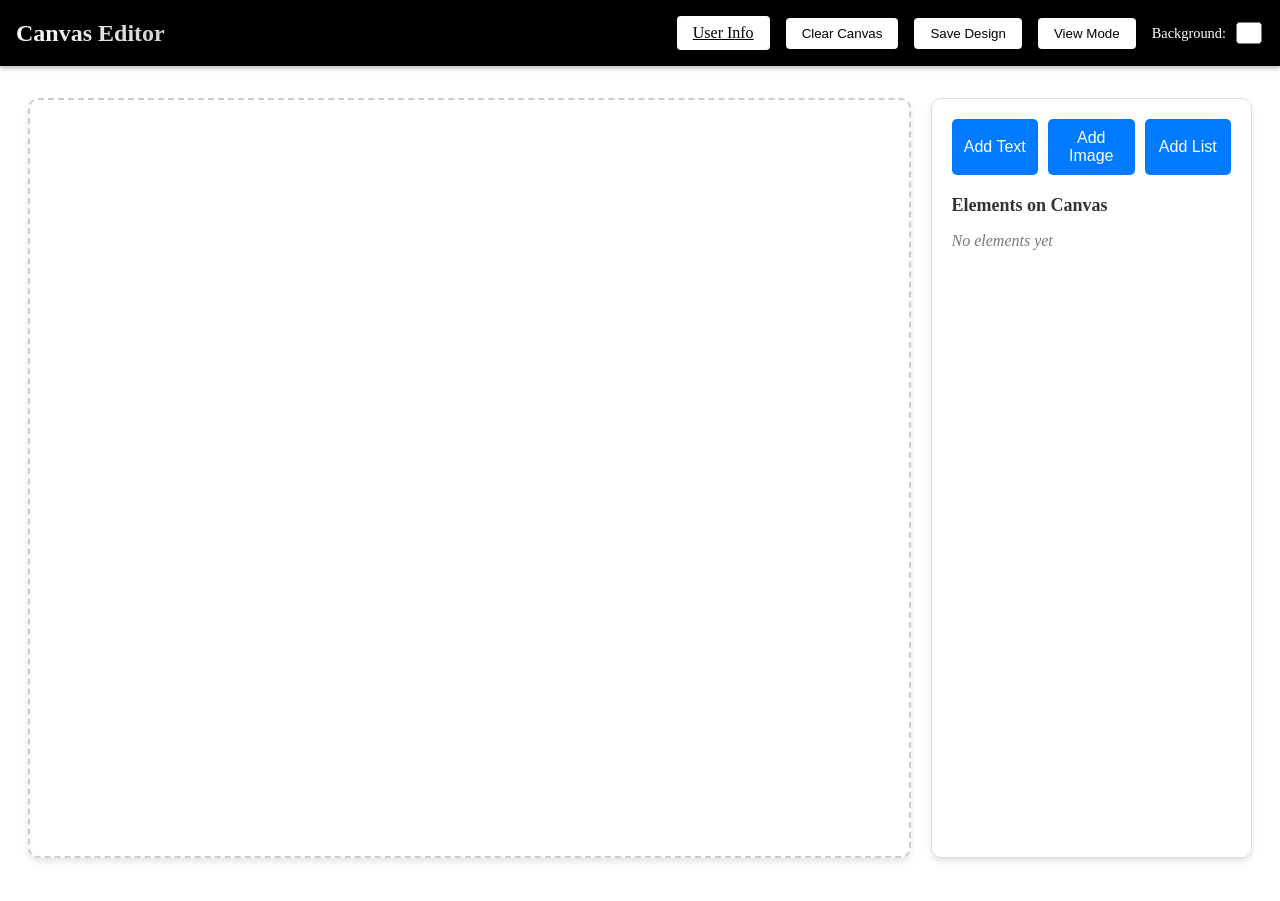
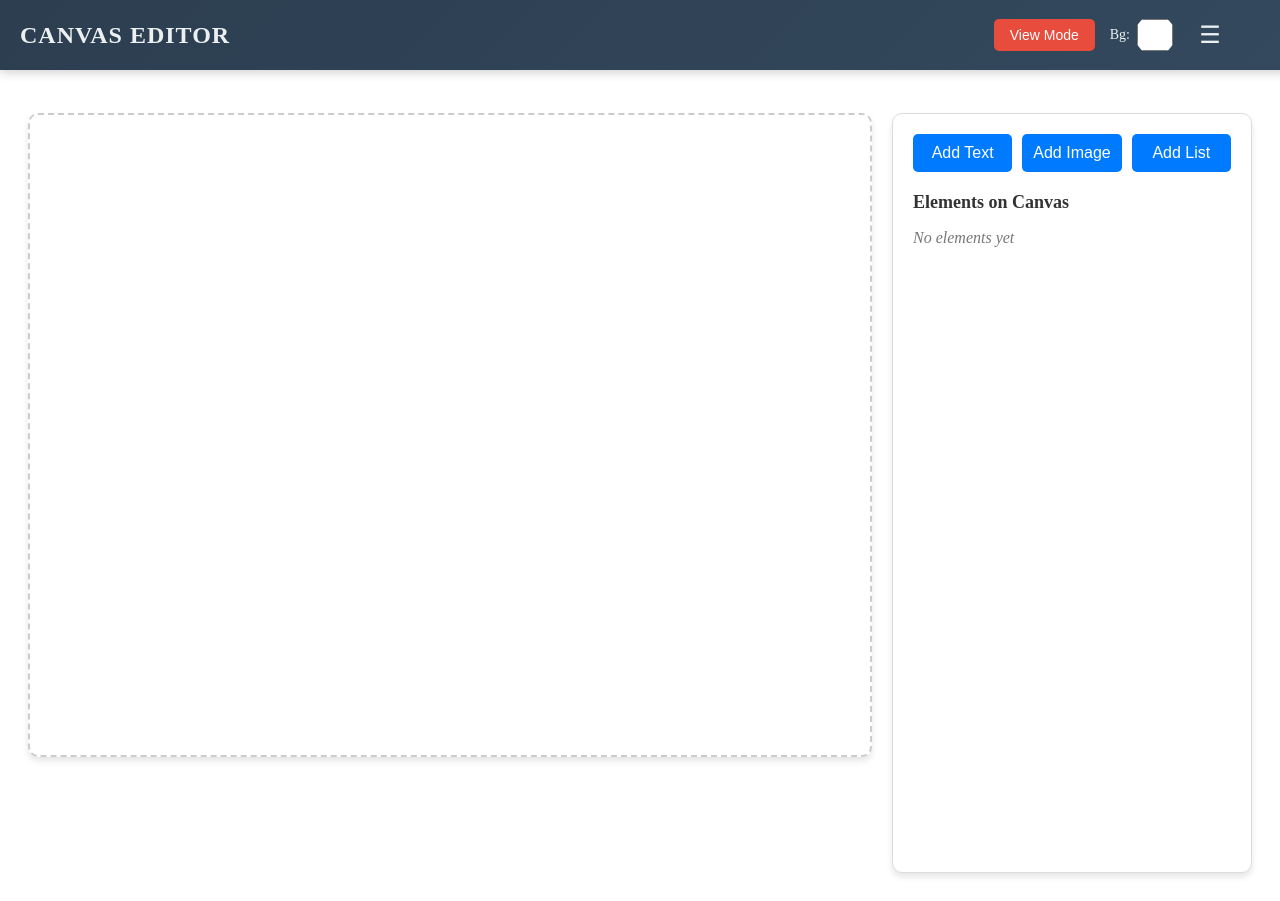
Before and after one commit to vardannm/Drag, a React (Vite) app: page / in a window 1280 px wide. Built offline with nearby package versions, Linux system fonts and the light colour scheme.

Commit message:
new changes

```diff
--- a/src/App.css
+++ b/src/App.css
@@ -1,5 +1,5 @@
 .app-container {
-  padding-top: 70px;
+  padding-top: 85px;
   min-height: 100vh;
   display: flex;
   flex-direction: column;
--- a/src/App.jsx
+++ b/src/App.jsx
@@ -7,14 +7,51 @@ import UserInfo from "./components/UserInfo/UserInfo";
 import "./App.css";
 
 const App = () => {
+  const [canvasBackgroundImage, setCanvasBackgroundImage] = useState(null);
   const [elements, setElements] = useState([]);
   const [canvasBackgroundColor, setCanvasBackgroundColor] = useState("#ffffff");
   const [viewMode, setViewMode] = useState(false);
   const [selectedElementId, setSelectedElementId] = useState(null);
-
+  const [canvasDimensions, setCanvasDimensions] = useState({ width: 800, height: 600 });
+  const [favoriteDimensions, setFavoriteDimensions] = useState(
+    JSON.parse(localStorage.getItem("favoriteDimensions")) || []
+  );
+  const [favoriteDesigns, setFavoriteDesigns] = useState(
+    JSON.parse(localStorage.getItem("favoriteDesigns")) || []
+  );
+  const handleBackgroundImageChange = (e) => {
+    const file = e.target.files[0];
+    if (file) {
+      const reader = new FileReader();
+      reader.onload = (event) => setCanvasBackgroundImage(event.target.result);
+      reader.readAsDataURL(file);
+    }
+  };
+  const saveFavoriteDesign = () => {
+    const design = {
+      id: Date.now(),
+      elements,
+      canvasBackgroundColor,
+      canvasBackgroundImage,
+      canvasDimensions,
+    };
+    const updatedDesigns = [...favoriteDesigns, design];
+    setFavoriteDesigns(updatedDesigns);
+    localStorage.setItem("favoriteDesigns", JSON.stringify(updatedDesigns));
+  };
+  const applyFavoriteDesign = (design) => {
+    setElements(design.elements);
+    setCanvasBackgroundColor(design.canvasBackgroundColor);
+    setCanvasBackgroundImage(design.canvasBackgroundImage);
+    setCanvasDimensions(design.canvasDimensions);
+  };
   const removeElement = (id) => {
     setElements((prev) => prev.filter((el) => el.id !== id));
     if (selectedElementId === id) setSelectedElementId(null);
+  };
+  const handleDimensionChange = (e) => {
+    const { name, value } = e.target;
+    setCanvasDimensions((prev) => ({ ...prev, [name]: parseInt(value) || 0 }));
   };
 
   const removeAllElements = () => {
@@ -37,6 +74,16 @@ const App = () => {
       console.log("Toggling viewMode, new value:", !prev);
       return !prev;
     });
+  };
+  const saveFavoriteDimension = () => {
+    const newFavorite = { ...canvasDimensions, id: Date.now() };
+    const updatedFavorites = [...favoriteDimensions, newFavorite];
+    setFavoriteDimensions(updatedFavorites);
+    localStorage.setItem("favoriteDimensions", JSON.stringify(updatedFavorites));
+  };
+
+  const applyFavoriteDimension = (dim) => {
+    setCanvasDimensions({ width: dim.width, height: dim.height });
   };
 
   const addOrDuplicateElement = (type, config, options = {}) => {
@@ -79,9 +126,12 @@ const App = () => {
         removeAllElements={removeAllElements}
         updateElement={updateElement}
         canvasBackgroundColor={canvasBackgroundColor}
+        canvasBackgroundImage={canvasBackgroundImage}
+          handleBackgroundImageChange={handleBackgroundImageChange}
         viewMode={viewMode}
         selectedElementId={selectedElementId}
         setSelectedElementId={setSelectedElementId}
+        canvasDimensions={canvasDimensions}
       />
       <Panel
         setElements={addOrDuplicateElement}
@@ -104,8 +154,17 @@ const App = () => {
           setElements={setElements}
           canvasBackgroundColor={canvasBackgroundColor}
           handleBackgroundColorChange={handleBackgroundColorChange}
+          handleBackgroundImageChange={handleBackgroundImageChange}
           viewMode={viewMode}
           toggleViewMode={toggleViewMode}
+          canvasDimensions={canvasDimensions}
+          handleDimensionChange={handleDimensionChange}
+          favoriteDimensions={favoriteDimensions}
+          saveFavoriteDimension={saveFavoriteDimension}
+          applyFavoriteDimension={applyFavoriteDimension}
+          saveFavoriteDesign={saveFavoriteDesign}
+          favoriteDesigns={favoriteDesigns}
+          applyFavoriteDesign={applyFavoriteDesign}
         />
         <Routes>
           <Route path="/" element={<Editor />} />
--- a/src/components/Canvas/Canvas.css
+++ b/src/components/Canvas/Canvas.css
@@ -1,5 +1,5 @@
 .canvas {
-    flex: 3;
+  width: 800px; /* Fallback if inline style fails */
   background-color: #fff;
   border: 2px dashed #ccc;
   border-radius: 10px;
@@ -9,7 +9,6 @@
   position: relative;
   min-height: 500px;
 }
-
   .remove-all-button {
     display: block;
     width: 100%;
--- a/src/components/Canvas/Canvas.jsx
+++ b/src/components/Canvas/Canvas.jsx
@@ -15,13 +15,15 @@ const Canvas = ({
   viewMode,
   selectedElementId,
   setSelectedElementId,
+  canvasBackgroundImage,
+  canvasDimensions = { width: 800, height: 600 }, // Default fallback
 }) => {
   const [alignmentLines, setAlignmentLines] = useState([]);
   const { setNodeRef } = useDroppable({ id: "canvas" });
 
   const handleDragMove = (event) => {
     const { active, delta } = event;
-    const snapThreshold = 10; // Reduced for precision; adjustable
+    const snapThreshold = 10;
     const draggingElement = elements.find((el) => el.id === active.id);
     if (!draggingElement) {
       setAlignmentLines([]);
@@ -31,16 +33,15 @@ const Canvas = ({
     const newX = draggingElement.position.x + delta.x;
     const newY = draggingElement.position.y + delta.y;
     const newRotation = draggingElement.rotation || 0;
-    const { width = 100, height = 50 } = draggingElement.config || {}; // Default size if not provided
+    const { width = 100, height = 50 } = draggingElement.size || {};
 
     const lines = [];
     elements.forEach((el) => {
       if (el.id !== active.id) {
         const { x: otherX, y: otherY } = el.position;
-        const { width: otherWidth = 100, height: otherHeight = 50 } = el.config || {};
+        const { width: otherWidth = 100, height: otherHeight = 50 } = el.size || {};
         const otherRotation = el.rotation || 0;
 
-        // Horizontal alignments (top, center, bottom)
         const draggingTop = newY;
         const draggingCenterY = newY + height / 2;
         const draggingBottom = newY + height;
@@ -58,7 +59,6 @@ const Canvas = ({
           lines.push({ type: "horizontal", position: otherBottom });
         }
 
-        // Vertical alignments (left, center, right)
         const draggingLeft = newX;
         const draggingCenterX = newX + width / 2;
         const draggingRight = newX + width;
@@ -76,7 +76,6 @@ const Canvas = ({
           lines.push({ type: "vertical", position: otherRight });
         }
 
-        // Diagonal (45° or 135°) with tolerance
         const dx = Math.abs(draggingCenterX - otherCenterX);
         const dy = Math.abs(draggingCenterY - otherCenterY);
         if (dx > 0 && dy > 0 && Math.abs(dx - dy) < snapThreshold * 2) {
@@ -88,19 +87,18 @@ const Canvas = ({
           });
         }
 
-        // Rotation snap
         if (Math.abs(newRotation - otherRotation) < 5) {
           lines.push({ type: "rotation", position: otherY, rotation: otherRotation });
         }
       }
     });
 
-    setAlignmentLines(lines.slice(0, 5)); // Limit to 5 lines for performance
+    setAlignmentLines(lines.slice(0, 5));
   };
 
   const handleDragEnd = (event) => {
     const { active, delta } = event;
-    const snapThreshold = 5; // Tighter for final snap
+    const snapThreshold = 5;
 
     setElements((prev) =>
       prev.map((el) => {
@@ -108,15 +106,13 @@ const Canvas = ({
           let newX = el.position.x + delta.x;
           let newY = el.position.y + delta.y;
           let newRotation = el.rotation || 0;
-          const { width = 100, height = 50 } = el.config || {};
+          const { width = 100, height = 50 } = el.size || {};
 
           prev.forEach((otherEl) => {
             if (otherEl.id !== active.id) {
               const { x: otherX, y: otherY } = otherEl.position;
-              const { width: otherWidth = 100, height: otherHeight = 50 } = otherEl.config || {};
+              const { width: otherWidth = 100, height: otherHeight = 50 } = otherEl.size || {};
               const otherRotation = otherEl.rotation || 0;
-
-              // Snap to horizontal
               if (Math.abs(newY - otherY) < snapThreshold) newY = otherY;
               if (Math.abs(newY + height / 2 - (otherY + otherHeight / 2)) < snapThreshold) {
                 newY = otherY + otherHeight / 2 - height / 2;
@@ -125,7 +121,6 @@ const Canvas = ({
                 newY = otherY + otherHeight - height;
               }
 
-              // Snap to vertical
               if (Math.abs(newX - otherX) < snapThreshold) newX = otherX;
               if (Math.abs(newX + width / 2 - (otherX + otherWidth / 2)) < snapThreshold) {
                 newX = otherX + otherWidth / 2 - width / 2;
@@ -134,7 +129,6 @@ const Canvas = ({
                 newX = otherX + otherWidth - width;
               }
 
-              // Snap rotation
               if (Math.abs(newRotation - otherRotation) < 5) newRotation = otherRotation;
             }
           });
@@ -171,7 +165,14 @@ const Canvas = ({
         className="canvas"
         onDrop={handleDrop}
         onDragOver={(e) => e.preventDefault()}
-        style={{ backgroundColor: canvasBackgroundColor }}
+        style={{
+          backgroundColor: canvasBackgroundImage ? "transparent" : canvasBackgroundColor,
+          backgroundImage: canvasBackgroundImage ? `url(${canvasBackgroundImage})` : "none",
+          backgroundSize: "cover",
+          backgroundPosition: "center",
+          width: `${canvasDimensions.width}px`,
+          height: `${canvasDimensions.height}px`,
+        }}
       >
         {alignmentLines.map((line, index) => (
           <AlignmentLine
--- a/src/components/Navbar/Navbar.css
+++ b/src/components/Navbar/Navbar.css
@@ -1,71 +1,210 @@
-/* src/components/Navbar/Navbar.css */
 .navbar {
-    background-color: #000000;
-    color: #ffffff;
-    padding: 1rem;
+  position: fixed;
+  top: 0;
+  left: 0;
+  width: 100%;
+  background: linear-gradient(135deg, #2c3e50, #34495e);
+  padding: 15px 20px;
   display: flex;
   justify-content: space-between;
   align-items: center;
-    box-shadow: 0 2px 5px rgba(0, 0, 0, 0.3);
-    position: fixed;
-    top: 0;
-    left: 0;
-    right: 0;
+  box-shadow: 0 2px 10px rgba(0, 0, 0, 0.2);
   z-index: 1000;
-
 }
 
 .navbar-brand {
-    font-size: 1.5rem;
-    font-weight: bold;
+  flex: 1;
 }
 
 .brand-text {
-    background: linear-gradient(45deg, #ffffff, #cccccc);
-    -webkit-background-clip: text;
-    background-clip: text;
-    color: transparent;
+  font-size: 24px;
+  font-weight: 600;
+  color: #ecf0f1;
+  letter-spacing: 1px;
+  text-transform: uppercase;
 }
 
-  .navbar-menu {
+.navbar-controls {
   display: flex;
   align-items: center;
-    gap: 1rem;
+  gap: 15px;
+  margin-right: 70px;
 }
 
 .navbar-button {
-    background-color: #ffffff;
-    color: #000000;
+  padding: 8px 16px;
   border: none;
-    padding: 0.5rem 1rem;
-    border-radius: 4px;
+  border-radius: 5px;
+  background-color: #3498db;
+  color: #fff;
+  font-size: 14px;
   cursor: pointer;
-    font-weight: 500;
-    transition: all 0.3s ease;
-    link-decoration: none;
+  transition: background-color 0.3s ease, transform 0.2s ease;
 }
 
 .navbar-button:hover {
-    background-color: #e0e0e0;
+  background-color: #2980b9;
   transform: translateY(-2px);
+}
+
+.view-mode-toggle {
+  background-color: #e74c3c;
+}
+
+.view-mode-toggle:hover {
+  background-color: #c0392b;
 }
 
 .navbar-color-picker {
   display: flex;
   align-items: center;
-    gap: 0.5rem;
+  gap: 5px;
 }
 
 .navbar-color-picker label {
-    font-size: 0.9rem;
+  color: #ecf0f1;
+  font-size: 14px;
 }
 
 .navbar-color-picker input[type="color"] {
+  width: 40px;
+  height: 40px;
   border: none;
+  border-radius: 50%;
+  cursor: pointer;
+  padding: 0;
+  background: none;
+}
+
+.hamburger {
+  display: flex;
+  align-items: center;
+  justify-content: center;
+  width: 40px;
+  height: 40px;
+  font-size: 24px;
+  background: none;
+  border: none;
+  color: #ecf0f1;
+  cursor: pointer;
+  transition: color 0.3s ease;
+}
+
+.hamburger:hover {
+  color: #3498db;
+}
+
+.navbar-dropdown {
+  position: absolute;
+  top: 100%;
+  right: 90px;
+  width: 300px;
+  background: #fff;
+  border-radius: 10px;
+  box-shadow: 0 4px 15px rgba(0, 0, 0, 0.2);
+  padding: 15px;
+  display: flex;
+  flex-direction: column;
+  gap: 15px;
+  animation: slideIn 0.3s ease-out;
+}
+
+
+.dropdown-section {
+  display: flex;
+  flex-direction: column;
+  gap: 10px;
+}
+
+.dropdown-section h4 {
+  margin: 0;
+  font-size: 16px;
+  color: #2c3e50;
+  border-bottom: 1px solid #eee;
+  padding-bottom: 5px;
+}
+
+.dropdown-button {
+  padding: 8px 12px;
+  border: none;
+  border-radius: 5px;
+  background-color: #3498db;
+  color: #fff;
+  font-size: 14px;
+  text-align: left;
+  cursor: pointer;
+  transition: background-color 0.3s ease, transform 0.2s ease;
+  text-decoration: none;
+}
+
+.dropdown-button:hover {
+  background-color: #2980b9;
+  transform: translateX(5px);
+}
+
+.dropdown-select {
+  padding: 8px;
+  border: 1px solid #ddd;
+  border-radius: 5px;
+  font-size: 14px;
+  background-color: #f9f9f9;
+  cursor: pointer;
+}
+
+.navbar-dimensions {
+  display: flex;
+  align-items: center;
+  gap: 10px;
+  flex-wrap: wrap;
+}
+
+.navbar-dimensions label {
+  font-size: 14px;
+  color: #2c3e50;
+}
+
+.navbar-dimensions input[type="number"] {
+  width: 80px;
+  padding: 5px;
+  border: 1px solid #ddd;
+  border-radius: 5px;
+  font-size: 14px;
+}
+
+.dropdown-file-label {
+  display: flex;
+  flex-direction: column;
+  gap: 5px;
+  font-size: 14px;
+  color: #2c3e50;
+}
+
+.dropdown-file-label input[type="file"] {
+  font-size: 12px;
+}
+
+@keyframes slideIn {
+  from {
+    opacity: 0;
+    transform: translateY(-10px);
+  }
+  to {
+    opacity: 1;
+    transform: translateY(0);
+  }
+}
+
+@media (max-width: 768px) {
+  .navbar-controls {
+    gap: 10px;
+    margin-right: 70px;
+  }
+  .navbar-color-picker input[type="color"] {
     width: 30px;
     height: 30px;
-    border-radius: 50%;
-    padding: 0;
-    cursor: pointer;
-    background-color: transparent;
   }
+  .navbar-dropdown {
+    width: 250px;
+    right: 80px;
+  }
+}
--- a/src/components/Navbar/Navbar.jsx
+++ b/src/components/Navbar/Navbar.jsx
@@ -1,4 +1,4 @@
-import React from "react";
+import React, { useState } from "react";
 import { Link } from "react-router-dom";
 import "./Navbar.css";
 
@@ -10,36 +10,59 @@ const Navbar = ({
   handleBackgroundColorChange,
   viewMode,
   toggleViewMode,
+  canvasBackgroundImage,
+  handleBackgroundImageChange,
+  canvasDimensions,
+  handleDimensionChange,
+  favoriteDimensions,
+  saveFavoriteDimension,
+  applyFavoriteDimension,
+   saveFavoriteDesign,
+   favoriteDesigns,
+   applyFavoriteDesign, setCanvasBackgroundColor, setCanvasBackgroundImage, setCanvasDimensions
 }) => {
+  const [isMenuOpen, setIsMenuOpen] = useState(false);
+  const toggleMenu = () => setIsMenuOpen((prev) => !prev);
+  const saveDesignToFile = () => {
+    const design = {
+      elements,
+      canvasBackgroundColor,
+      canvasBackgroundImage,
+      canvasDimensions,
+    };
+    const blob = new Blob([JSON.stringify(design, null, 2)], { type: "application/json" });
+    const url = URL.createObjectURL(blob);
+    const link = document.createElement("a");
+    link.href = url;
+    link.download = `menu-design-${Date.now()}.json`;
+    link.click();
+    URL.revokeObjectURL(url);
+  };
+  const loadDesignFromFile = (e) => {
+    const file = e.target.files[0];
+    if (file) {
+      const reader = new FileReader();
+      reader.onload = (event) => {
+        const design = JSON.parse(event.target.result);
+        setElements(design.elements);
+        setCanvasBackgroundColor(design.canvasBackgroundColor);
+        setCanvasBackgroundImage(design.canvasBackgroundImage);
+        setCanvasDimensions(design.canvasDimensions);
+      };
+      reader.readAsText(file);
+    }
+  };
   return (
     <nav className="navbar">
       <div className="navbar-brand">
         <span className="brand-text">Canvas Editor</span>
       </div>
-      <div className="navbar-menu">
-        <Link to="/user-info" className="navbar-button">
-          User Info
-        </Link>
-        <button className="navbar-button" onClick={removeAllElements}>
-          Clear Canvas
-        </button>
-        <button
-          className="navbar-button"
-          onClick={() => setElements([...elements])}
-        >
-          Save Design
-        </button>
-        <button
-          className="navbar-button"
-          onClick={() => {
-            // Debug log
-            toggleViewMode();
-          }}
-        >
+      <div className="navbar-controls">
+        <button className="navbar-button view-mode-toggle" onClick={toggleViewMode}>
           {viewMode ? "Edit Mode" : "View Mode"}
         </button>
         <div className="navbar-color-picker">
-          <label htmlFor="bgColor">Background:</label>
+          <label htmlFor="bgColor">Bg:</label>
           <input
             type="color"
             id="bgColor"
@@ -47,7 +70,103 @@ const Navbar = ({
             onChange={handleBackgroundColorChange}
           />
         </div>
+        <button className="hamburger" onClick={toggleMenu}>
+          ☰
+        </button>
       </div>
+      {isMenuOpen && (
+        <div className="navbar-dropdown">
+          <div className="dropdown-section">
+            <h4>Canvas Actions</h4>
+            <button className="dropdown-button" onClick={removeAllElements}>
+              Clear Canvas
+            </button>
+            <button className="dropdown-button" onClick={() => setElements([...elements])}>
+              Save Design
+            </button>
+            <button className="dropdown-button" onClick={saveDesignToFile}>
+              Export Design
+            </button>
+            <label className="dropdown-file-label">
+              Import Design:
+              <input type="file" accept=".json" onChange={loadDesignFromFile} />
+            </label>
+          </div>
+          <div className="dropdown-section">
+            <h4>Dimensions</h4>
+            <div className="navbar-dimensions">
+              <label>Width:</label>
+              <input
+                type="number"
+                name="width"
+                value={canvasDimensions.width}
+                onChange={handleDimensionChange}
+                min="100"
+              />
+              <label>Height:</label>
+              <input
+                type="number"
+                name="height"
+                value={canvasDimensions.height}
+                onChange={handleDimensionChange}
+                min="100"
+              />
+            </div>
+            <button className="dropdown-button" onClick={saveFavoriteDimension}>
+              Save as Favorite
+            </button>
+            {favoriteDimensions.length > 0 && (
+              <select
+                className="dropdown-select"
+                onChange={(e) => applyFavoriteDimension(favoriteDimensions[e.target.value])}
+              >
+                <option value="">Select Favorite Dimension</option>
+                {favoriteDimensions.map((dim, index) => (
+                  <option key={dim.id} value={index}>{`${dim.width}x${dim.height}`}</option>
+                ))}
+              </select>
+            )}
+          </div>
+          <div className="dropdown-section">
+            <h4>Designs</h4>
+            <button className="dropdown-button" onClick={saveFavoriteDesign}>
+              Save Design
+            </button>
+            {favoriteDesigns.length > 0 && (
+              <select
+                className="dropdown-select"
+                onChange={(e) => applyFavoriteDesign(favoriteDesigns[e.target.value])}
+              >
+                <option value="">Select Favorite Design</option>
+                {favoriteDesigns.map((design, index) => (
+                  <option key={design.id} value={index}>{`Design ${index + 1}`}</option>
+                ))}
+              </select>
+            )}
+          </div>
+          <div className="dropdown-section">
+            <h4>Navigation</h4>
+            <Link to="/user-info" className="dropdown-button" onClick={toggleMenu}>
+              User Info
+            </Link>
+          </div>
+          <div className="dropdown-section">
+            <h4>Background Image</h4>
+            <label className="dropdown-file-label">
+              Upload:
+              <input type="file" accept="image/*" onChange={handleBackgroundImageChange} />
+            </label>
+            {canvasBackgroundImage && (
+              <button
+                className="dropdown-button"
+                onClick={() => handleBackgroundImageChange({ target: { files: [] } })}
+              >
+                Remove Image
+              </button>
+            )}
+          </div>
+        </div>
+      )}
     </nav>
   );
 };
--- a/src/components/Panel/TextConfig.jsx
+++ b/src/components/Panel/TextConfig.jsx
@@ -2,8 +2,6 @@ import React, { useState, useEffect } from "react";
 
 const TextConfig = ({ config, setConfig, handleDragStart, isEditingExisting }) => {
   const [localConfig, setLocalConfig] = useState(config);
-
-  // Sync local state with prop changes (e.g., when a new element is selected)
   useEffect(() => {
     setLocalConfig(config);
   }, [config]);
@@ -12,12 +10,9 @@ const TextConfig = ({ config, setConfig, handleDragStart, isEditingExisting }) =
     const { name, value } = e.target;
     setLocalConfig((prev) => ({ ...prev, [name]: value }));
   };
-
-  // Update parent state on blur (when user finishes typing)
   const handleBlur = () => {
     setConfig(localConfig);
   };
-
   return (
     <div className="config-section">
       <h4>Text Configuration</h4>
```
Lines whose indentation alone changed are shown as unchanged.
